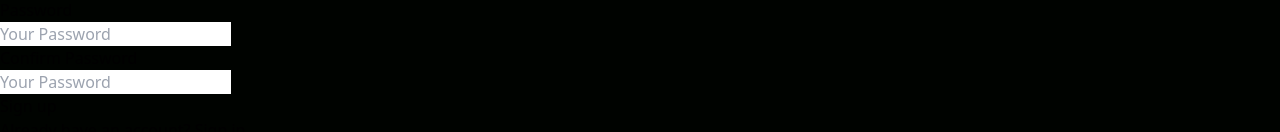
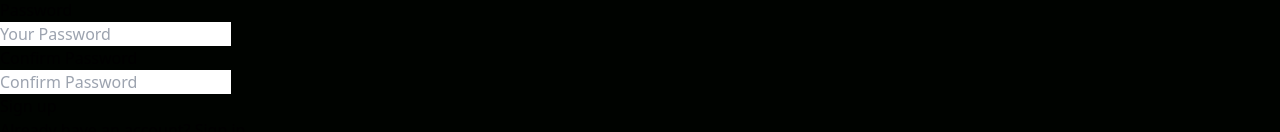
Before and after one commit to ChemsCode/PerfectPitch, a React (Vite) app in the folder frontend/: page /register in a window 1280 px wide. Shown: the part 454-586 px from the top of the page. Built offline with nearby package versions, Linux system fonts and the light colour scheme.

Commit message:
fixed something

```diff
--- a/frontend/src/components/Navbar.jsx
+++ b/frontend/src/components/Navbar.jsx
@@ -11,7 +11,7 @@ const Navbar = () => {
     };
 
     return (
-        <div className="flex justify-between items-center h-24 max-w-[1240px] mx-auto px-4 text-white">
+        <div className="flex justify-around items-center h-24 max-w-[1750px] mx-auto px-10 text-white">
             <h1 className="w-full text-3xl font-bold text-indigo-500">PerfectPitch.</h1>
             <ul className="hidden md:flex">
                 <li className="p-4 hover:text-indigo-400"><Link to="/">Home</Link></li>
--- a/frontend/src/components/Registration/Register.jsx
+++ b/frontend/src/components/Registration/Register.jsx
@@ -104,7 +104,7 @@ export default function Register() {
                 <div className="mt-6">
                   <div className="flex justify-between mb-2">
                     <label
-                      htmlFor="password"
+                      htmlFor="confirm_password"
                       className="text-sm text-gray-600 "
                     >
                       Confirm Password
@@ -112,10 +112,10 @@ export default function Register() {
                   </div>
 
                   <input
-                    type="password"
-                    name="password"
-                    id="password"
-                    placeholder="Your Password"
+                    type="confirm_password"
+                    name="confirm_password"
+                    id="confirm_password"
+                    placeholder="Confirm Password"
                     className="block w-full px-4 py-2 mt-2 text-gray-700 placeholder-gray-400 bg-white border border-gray-200 rounded-lg    focus:border-indigo-400 focus:ring-indigo-400 focus:outline-none focus:ring focus:ring-opacity-40"
                   />
                 </div>
```
